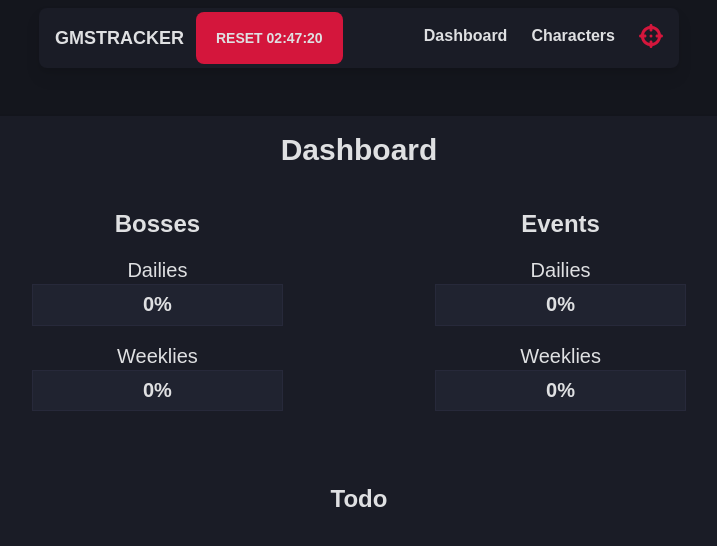
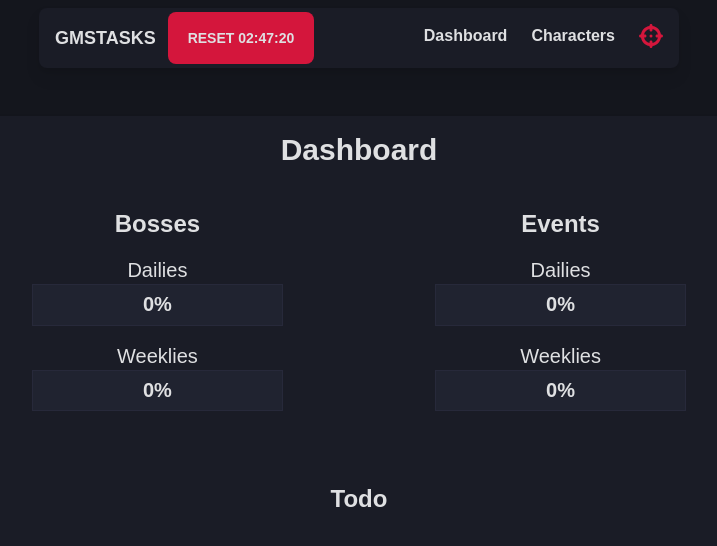
Before and after one commit to beqm/gmstasks, a SvelteKit app: page / in a window 1280 px wide. Shown: the top 546 px of the page, without its empty margins (281-998 px from the left). Built offline with nearby package versions, Linux system fonts and the light colour scheme.

Commit message:
change name

```diff
--- a/src/routes/+layout.svelte
+++ b/src/routes/+layout.svelte
@@ -25,15 +25,15 @@
 
 <svelte:head>
 	{#if count != 0}
-		<title>({count}) GMSTRACKER</title>
+		<title>({count}) GMSTASKS</title>
 	{:else}
-		<title>GMSTRACKER</title>
+		<title>GMSTASKS</title>
 	{/if}
 </svelte:head>
 
 <nav class="flex flex-col w-full font-bold text-center capitalize items-center text-theme-dark">
 	<div class="flex w-3/6 m-2 rounded-lg p-1 drop-shadow-lg bg-theme-base">
-		<div class="p-3 uppercase rounded-lg text-lg">gmstracker</div>
+		<div class="p-3 uppercase rounded-lg text-lg">GMSTASKS</div>
 
 		<div class="flex">
 			<div class="flex flex-col pl-5 pr-5 rounded-lg justify-center font-bold uppercase text-sm bg-theme-decorated">
```
